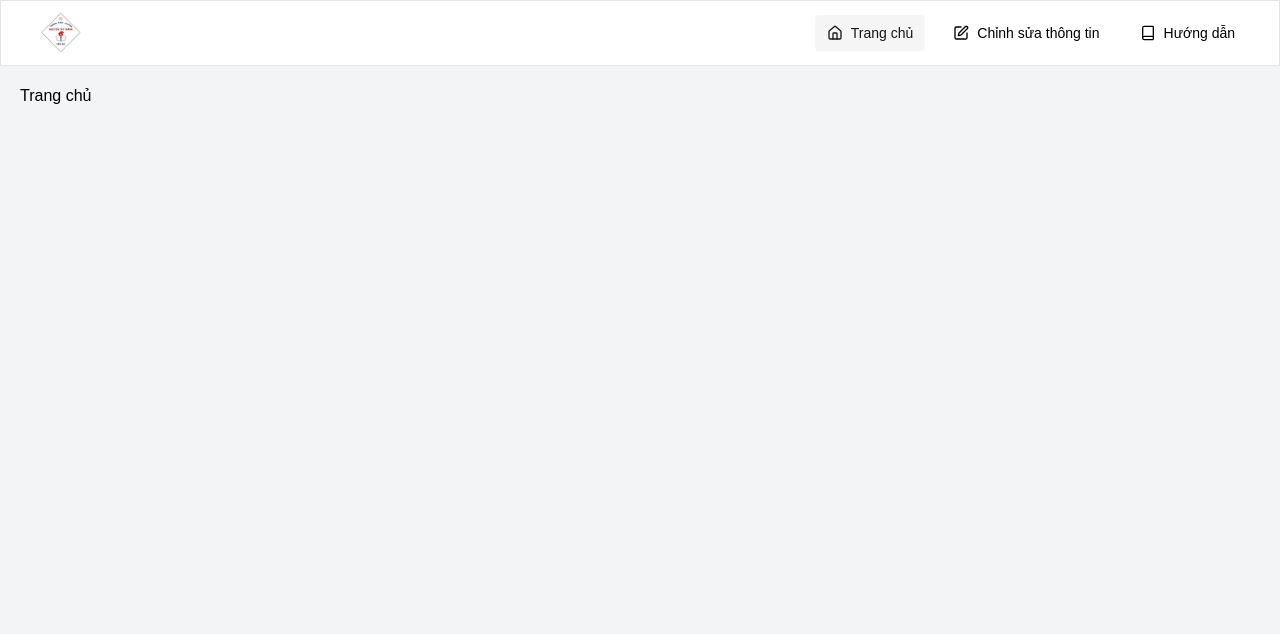
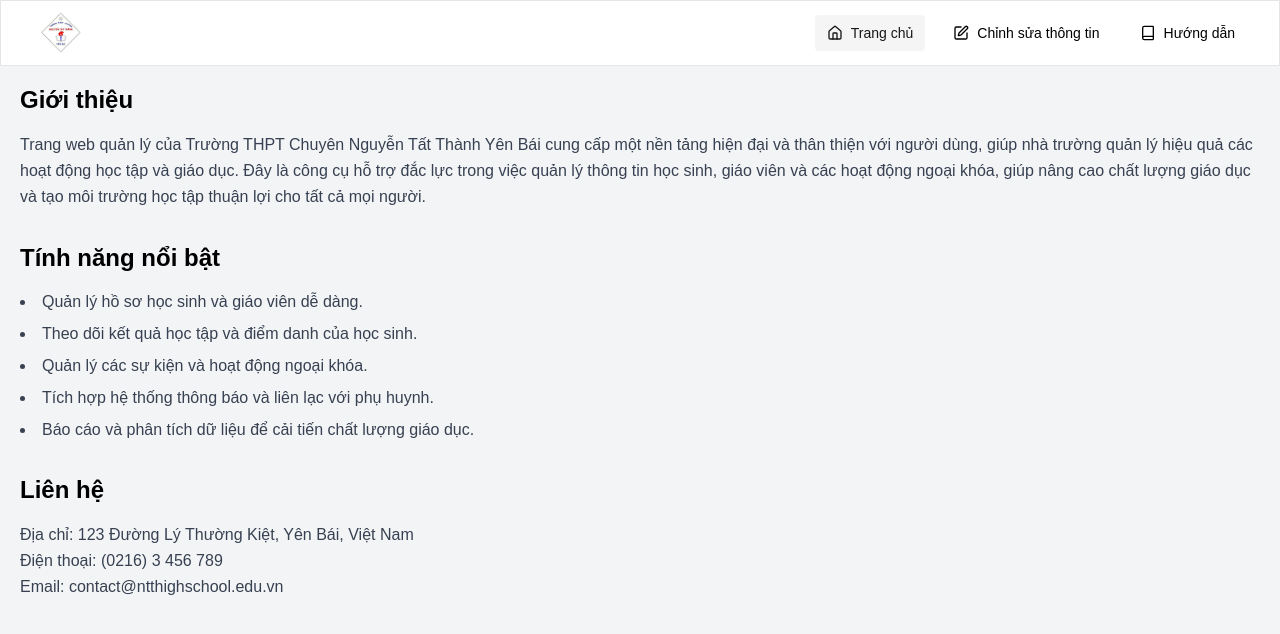
Before and after one commit to DXL64/CYB-Manager, a Next.js app: page / in a window 1280 px wide. Shown: the top 634 px of the page. Built offline with nearby package versions, Linux system fonts and the light colour scheme.

Commit message:
home page

```diff
--- /dev/null
+++ b/app/manage/wallpapers/page.tsx
@@ -0,0 +1,5 @@
+const WallpaperPage = () => {
+    return <>Wall paper</>
+}
+
+export default WallpaperPage;
--- a/app/page.tsx
+++ b/app/page.tsx
@@ -1,3 +1,38 @@
 export default function Home() {
-  return <div>Trang chủ</div>;
+  return (
+    <>
+      <div>
+        <section id="about" className="mb-8">
+          <h2 className="text-2xl font-semibold mb-4">Giới thiệu</h2>
+          <p className="text-gray-700 leading-relaxed">
+            Trang web quản lý của Trường THPT Chuyên Nguyễn Tất Thành Yên Bái cung cấp một nền tảng hiện đại và thân thiện với người dùng, giúp nhà trường quản lý hiệu quả các hoạt động học tập và giáo dục. Đây là công cụ hỗ trợ đắc lực trong việc quản lý thông tin học sinh, giáo viên và các hoạt động ngoại khóa, giúp nâng cao chất lượng giáo dục và tạo môi trường học tập thuận lợi cho tất cả mọi người.
+          </p>
+        </section>
+
+        <section id="features" className="mb-8">
+          <h2 className="text-2xl font-semibold mb-4">Tính năng nổi bật</h2>
+          <ul className="list-disc list-inside text-gray-700 space-y-2">
+            <li>Quản lý hồ sơ học sinh và giáo viên dễ dàng.</li>
+            <li>Theo dõi kết quả học tập và điểm danh của học sinh.</li>
+            <li>Quản lý các sự kiện và hoạt động ngoại khóa.</li>
+            <li>Tích hợp hệ thống thông báo và liên lạc với phụ huynh.</li>
+            <li>Báo cáo và phân tích dữ liệu để cải tiến chất lượng giáo dục.</li>
+          </ul>
+        </section>
+
+        <section id="contact" className="mb-8">
+          <h2 className="text-2xl font-semibold mb-4">Liên hệ</h2>
+          <p className="text-gray-700 leading-relaxed">
+            Địa chỉ: 123 Đường Lý Thường Kiệt, Yên Bái, Việt Nam
+          </p>
+          <p className="text-gray-700 leading-relaxed">
+            Điện thoại: (0216) 3 456 789
+          </p>
+          <p className="text-gray-700 leading-relaxed">
+            Email: contact@ntthighschool.edu.vn
+          </p>
+        </section>
+      </div>
+    </>
+  )
 }
--- a/components/Sidebar.tsx
+++ b/components/Sidebar.tsx
@@ -1,6 +1,6 @@
 "use client";
 
-import { BarChart2, Database, PersonStanding, Settings } from "lucide-react";
+import { BarChart2, BrickWall, Database, PersonStanding, Settings } from "lucide-react";
 import Link from "next/link";
 import { usePathname } from "next/navigation";
 import { Button } from "./ui/button";
@@ -26,6 +26,11 @@ const navItem = [
     href: "",
     icon: <Settings className="size-4" />,
   },
+  {
+    name: "Tường",
+    href: "/wallpapers",
+    icon: <BrickWall className="size-4" />,
+  }
 ];
 
 const Sidebar = () => {
```
